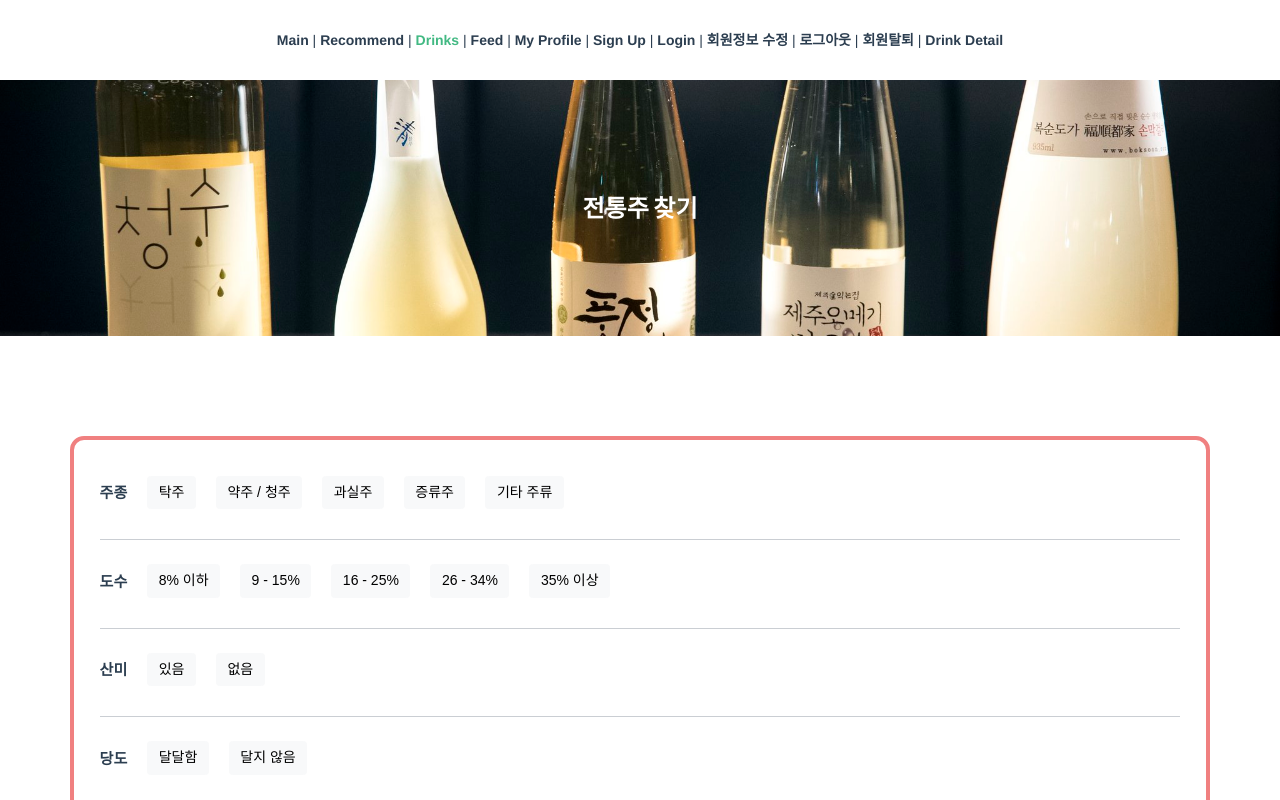
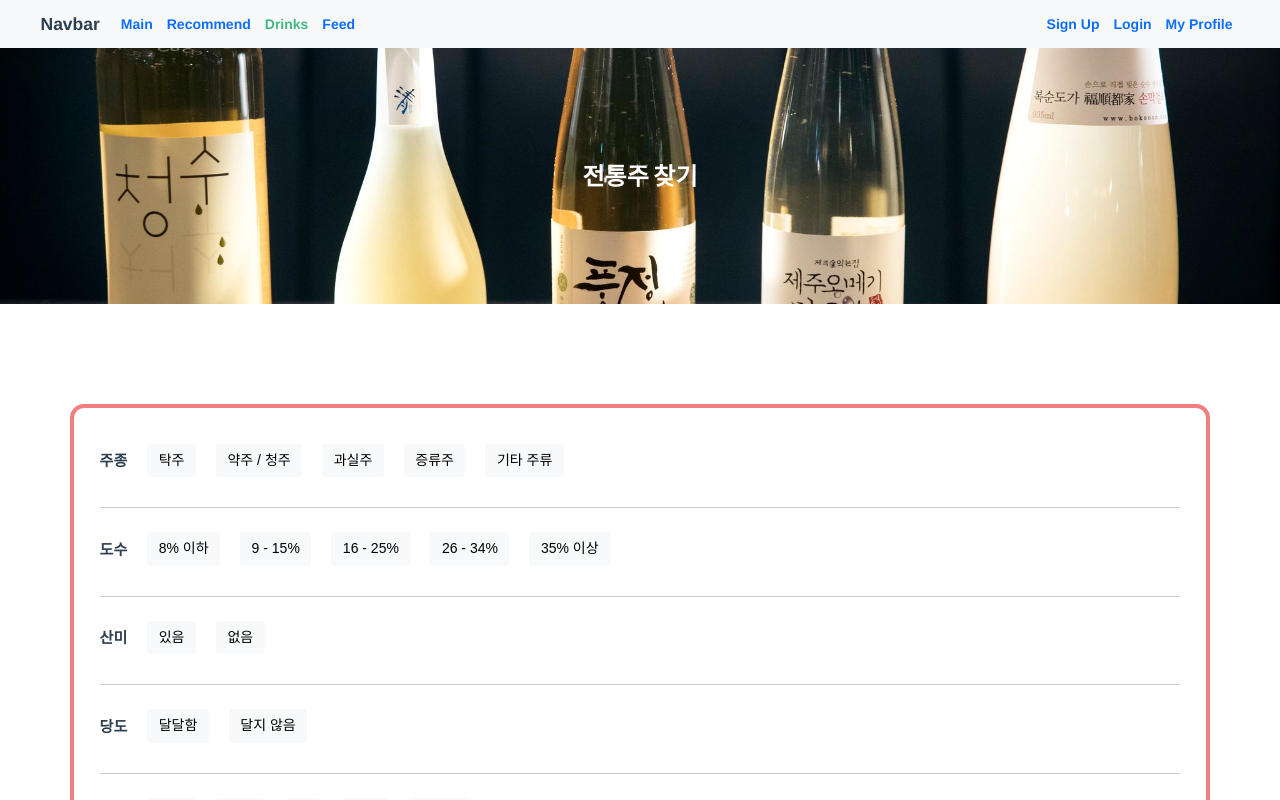
Before and after one commit to 3jieun3/SSAFY_PJT_JuJuClub, a Vue app in the folder FE/joojooclub/: page /drinks in a window 1280 px wide. Shown: the top 800 px of the page. Built offline with nearby package versions, Linux system fonts and the light colour scheme.

Commit message:
feature/navbar

```diff
--- a/FE/joojooclub/src/App.vue
+++ b/FE/joojooclub/src/App.vue
@@ -1,32 +1,26 @@
 <template>
   <div id="app">
-    <nav>
-      <router-link to="/">Main</router-link> |
-      <router-link to="/recommend">Recommend</router-link> |
-      <router-link to="/drinks">Drinks</router-link> |
-      <router-link :to="{ name: 'feed' }">Feed</router-link> |
-      <router-link :to="{ name: 'profile', params: { userPK: 1 } }">My Profile</router-link> |
-      <router-link to="/signup">Sign Up</router-link> |
-      <router-link to="/login">Login</router-link> |
-      <router-link to="/member/update">회원정보 수정</router-link> |
-      <a href="" @click="logout">로그아웃</a> |
-      <router-link to="/signout">회원탈퇴</router-link> |
-      <router-link :to="{ name: 'drink', params: { drinkPK: 1 } }">Drink Detail</router-link>
-    </nav>
+    <nav-bar :currentUser="currentUser"></nav-bar>
     <router-view/>
   </div>
 </template>
 
 <script>
-import { mapActions } from 'vuex'
+import { mapActions, mapGetters } from 'vuex'
+import NavBar from '@/components/NavBar.vue'
 
 export default {
   name: 'App',
+  components: { NavBar },
+  computed: {
+    ...mapGetters(['currentUser'])
+  },
   methods: {
   ...mapActions(['logout', 'fetchCurrentUser', 'signout'])
   },
   created() {
     this.fetchCurrentUser()
+    console.log(this.currentUser)
   },
   updated() {
     this.fetchCurrentUser()
--- /dev/null
+++ b/FE/joojooclub/src/components/NavBar.vue
@@ -0,0 +1,75 @@
+<template>
+  <div>
+    <nav class="navbar navbar-expand-lg bg-light">
+      <div class="container-fluid justify-content-center align-items-center">
+        <a class="navbar-brand" href="#">Navbar</a>
+        <button class="navbar-toggler" type="button" data-bs-toggle="collapse" data-bs-target="#navbarNav" aria-controls="navbarNav" aria-expanded="false" aria-label="Toggle navigation">
+          <span class="navbar-toggler-icon"></span>
+        </button>
+        <div class="collapse navbar-collapse" id="navbarNav">
+          <ul class="navbar-nav col justify-content-between align-items-center">
+            <!-- 전체 사용자 이용 -->
+            <div class="d-flex">
+              <li class="nav-item">
+                <router-link to="/" class="nav-link active" aria-current="page">Main</router-link>
+              </li>
+              <li class="nav-item">
+                <router-link to="/recommend" class="nav-link">Recommend</router-link>
+              </li>
+              <li class="nav-item">
+                <router-link to="/drinks" class="nav-link">Drinks</router-link>
+              </li>
+              <li class="nav-item">
+                <router-link :to="{ name: 'feed' }" class="nav-link">Feed</router-link>
+              </li>
+            </div>
+            <div class="d-flex">
+              <!-- 로그인하지 않은 사용자 이용 -->
+              <li class="nav-item">
+                <router-link v-if="!isLoggedIn" to="/signup" class="nav-link">Sign Up</router-link>
+              </li>
+              <li class="nav-item">
+                <router-link v-if="!isLoggedIn" to="/login" class="nav-link">Login</router-link>
+              </li>
+              <!-- 로그인한 사용자 이용 -->
+              <li class="nav-item">
+                <a v-if="isLoggedIn" @click="logout" class="nav-link">로그아웃</a>
+              </li>
+              <li class="nav-item">
+                <!-- <a v-if="currentUser.member.memberIndex" class="nav-link" :href="getLink('profile/')+currentUser.member.memberIndex+'/'" >My Profile</a> -->
+                <router-link v-if="currentUser" :to="{ name: 'profile', params: { userPK: 1 } }" class="nav-link">My Profile</router-link>
+              </li>
+            </div>
+          </ul>
+        </div>
+      </div>
+    </nav>
+  </div>
+</template>
+
+<script>
+import { mapActions, mapGetters } from 'vuex'
+export default {
+  name: 'NavBar',
+  props: {
+    currentUser: Object,
+  },
+  computed: {
+    ...mapGetters(['isLoggedIn', ])
+  },
+  methods: {
+    ...mapActions(['logout', 'signout']),
+    getLink(path) {
+      const HOST = 'http://localhost:8080/'
+      return HOST + path
+    }
+  },
+  created() {
+    console.log(this.currentUser)
+  }
+}
+</script>
+
+<style>
+
+</style>
--- a/FE/joojooclub/src/store/modules/accounts.js
+++ b/FE/joojooclub/src/store/modules/accounts.js
@@ -241,7 +241,7 @@ export default {
       if (getters.isLoggedIn){
         dispatch('removeToken')
         commit('SET_CURRENT_USER', {})
-        router.push({ name: 'main' })
+        // router.push({ name: 'main' })
       } else {
         alert('로그인이 필요한 페이지입니다')
         router.push({ name: 'login' })
```
